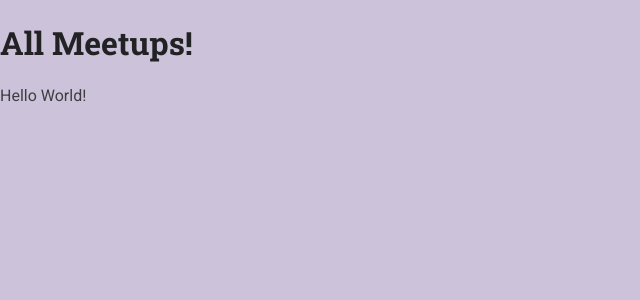
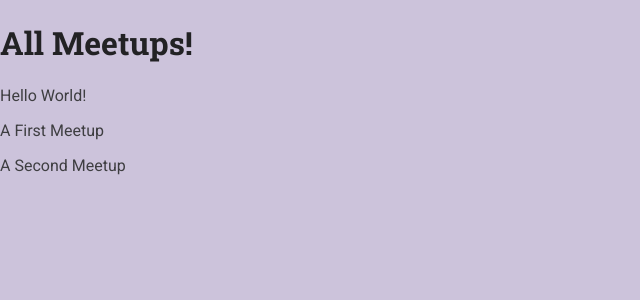
Before and after one commit to LukeAbatayo/django-basic-project, a Django app: page /meetups/ in a window 1280 px wide. Shown: the top 300 px of the page, without its empty margins (0-640 px from the left). Run offline with Django 3.2, Linux system fonts and the light colour scheme.

Commit message:
added key django template language features and tags

```diff
--- a/meetups/templates/meetups/index.html
+++ b/meetups/templates/meetups/index.html
@@ -11,5 +11,12 @@
 <body>
   <h1>All Meetups!</h1>
   <p>Hello World!</p>
+  {% if show_meetups %}
+    {% for meetup_item in meetups %}
+      <p>{{ meetup_item.title }}</p>
+    {% endfor %}
+  {% else %}
+    <p>No meetups found!</p>
+  {% endif %}
 </body>
 </html>
--- a/meetups/views.py
+++ b/meetups/views.py
@@ -3,4 +3,11 @@ from django.shortcuts import render
 # Create your views here.
 
 def index(request):
-  return render(request, './meetups/index.html')
+  meetups = [
+    { 'title': 'A First Meetup' },
+    { 'title': 'A Second Meetup' }
+  ]
+  return render(request, './meetups/index.html', {
+    'show_meetups': True,
+    'meetups': meetups
+  })
```
